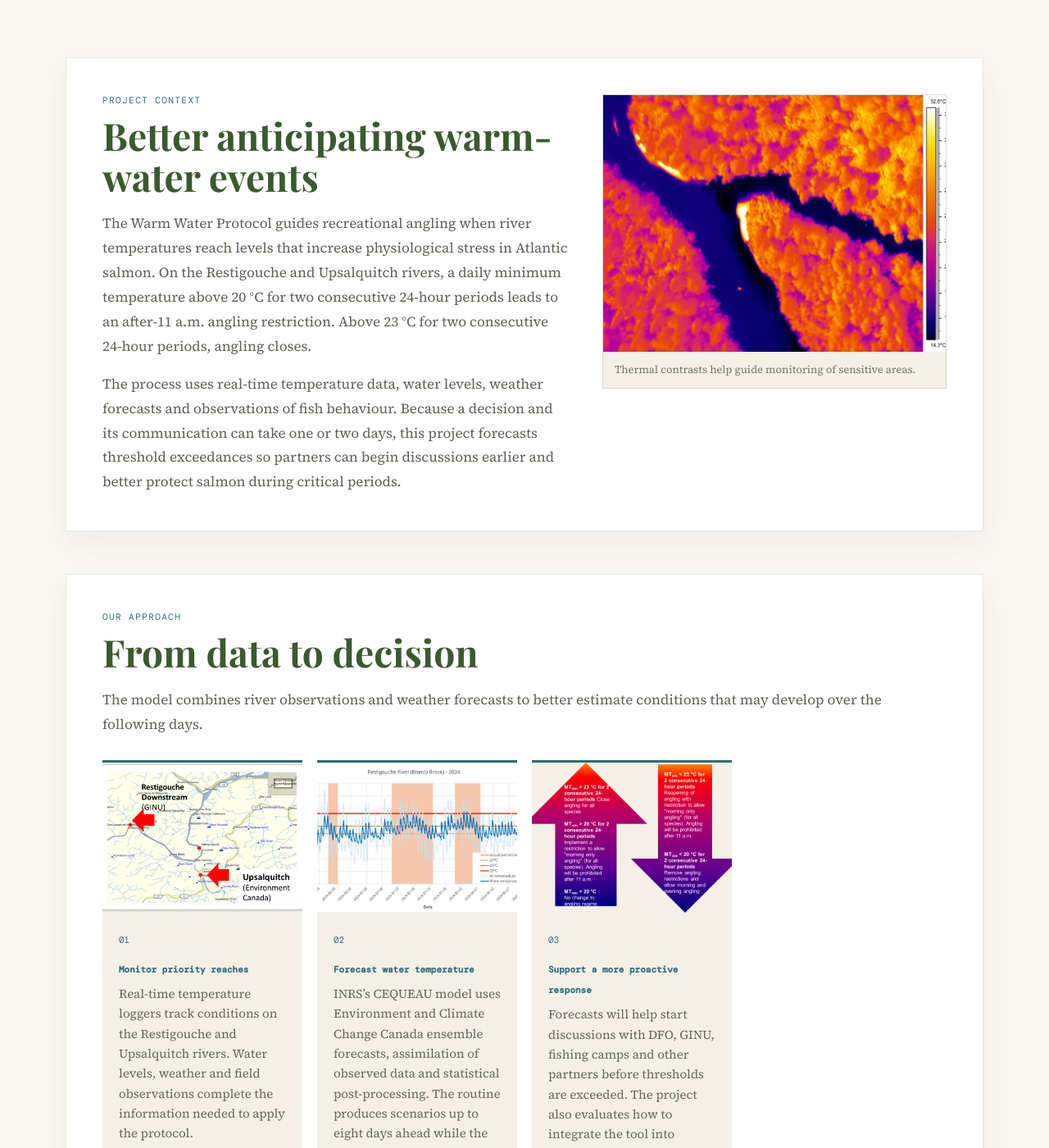
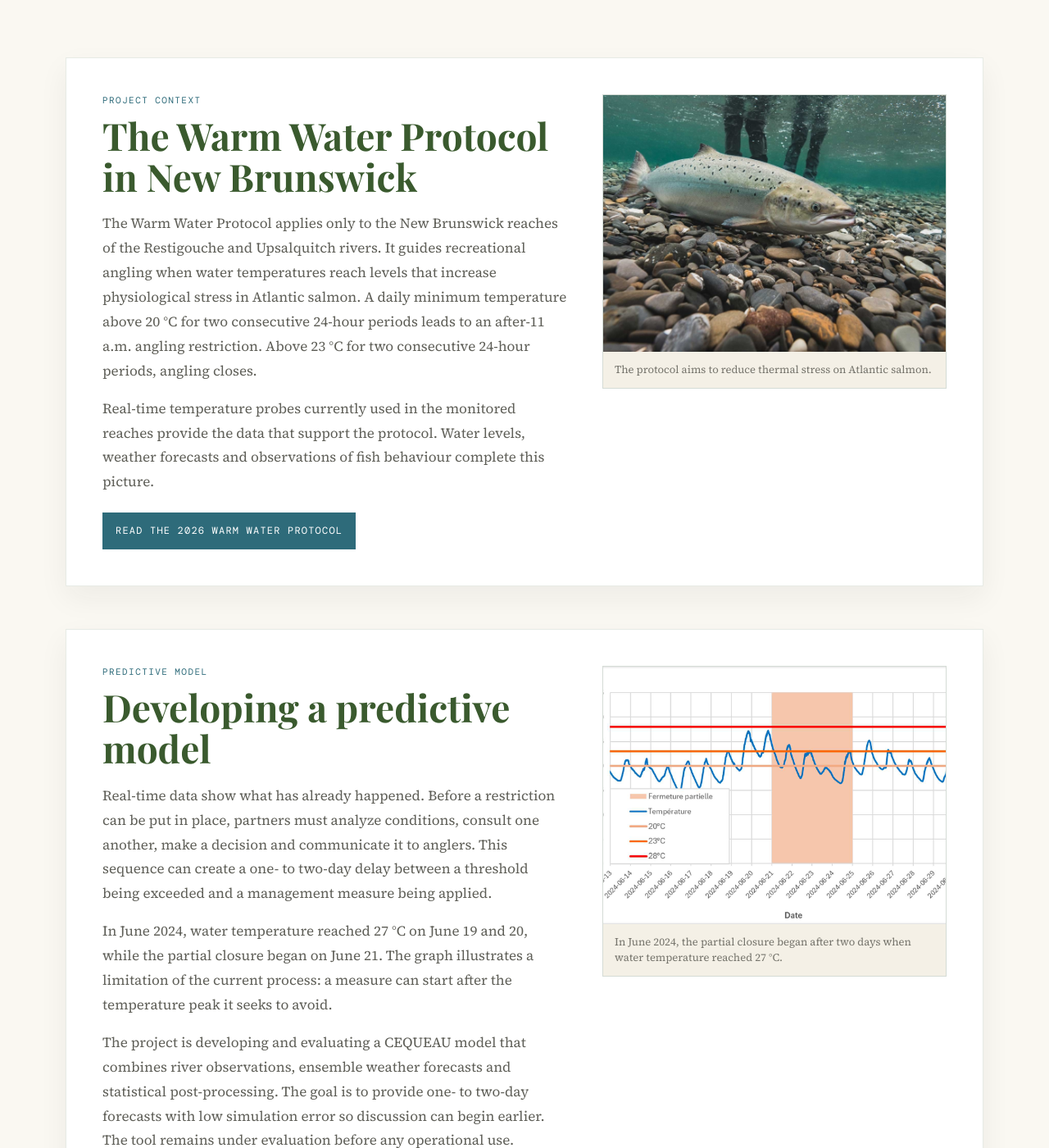
Before and after one commit to foxah047-stack/secure, a Jekyll site: the page built from _projects/modele-predictif-temperature-protocole-eau-chaude.md, in a window 1280 px wide and 1400 px high, scrolled down 582 px. Shown: the whole window at 82% size. Built offline with Jekyll 4.4.1, drawn with Linux system fonts in a browser that asks for light colours; some web fonts are replaced; some of the changed text lies outside the part shown.

Commit message:
Restructure warm water protocol project page

```diff
--- a/_projects/modele-predictif-temperature-protocole-eau-chaude.md
+++ b/_projects/modele-predictif-temperature-protocole-eau-chaude.md
@@ -8,11 +8,11 @@ title_fr: Modèle prédictif de température pour le protocole d’eau chaude
 title_en: Water temperature forecasting model for the Warm Water Protocol
 subtitle_fr: Anticiper les épisodes de chaleur pour mieux protéger le saumon atlantique et soutenir les décisions de gestion de la pêche.
 subtitle_en: Anticipating warm-water events to better protect Atlantic salmon and support angling-management decisions.
-hero_image: /assets/img/warm-water-protocol/saumon.jpg
-hero_alt_fr: Saumon atlantique dans son habitat naturel
-hero_alt_en: Atlantic salmon in its natural habitat
-hero_caption_fr: Protéger le saumon pendant les épisodes d’eau chaude.
-hero_caption_en: Protecting salmon during warm-water events.
+hero_image: /assets/img/warm-water-protocol/warm-water-monitoring.jpg
+hero_alt_fr: Installation de suivi de la température de l’eau au bord de la rivière
+hero_alt_en: Water-temperature monitoring installation at the river’s edge
+hero_caption_fr: Les données de terrain soutiennent l’application du protocole d’eau chaude.
+hero_caption_en: Field data support implementation of the Warm Water Protocol.
 card_image: /assets/img/warm-water-protocol/saumon.jpg
 card_alt_fr: Saumon atlantique dans son habitat naturel
 card_alt_en: Atlantic salmon in its natural habitat
@@ -21,64 +21,52 @@ sections:
   - type: text
     kicker_fr: Contexte du projet
     kicker_en: Project context
-    title_fr: Mieux anticiper les épisodes d’eau chaude
-    title_en: Better anticipating warm-water events
+    title_fr: Le protocole d’eau chaude au Nouveau-Brunswick
+    title_en: The Warm Water Protocol in New Brunswick
     body_fr: |
-      Le protocole d’eau chaude encadre la pêche récréative lorsque la température de la rivière atteint des niveaux qui augmentent le stress physiologique du saumon atlantique. Sur la Restigouche et l’Upsalquitch, une température minimale quotidienne supérieure à 20 °C pendant deux périodes de 24 heures mène à une restriction de pêche après 11 h. Au-delà de 23 °C pendant deux périodes de 24 heures, la pêche est fermée.
+      Le protocole d’eau chaude s’applique uniquement aux secteurs néo-brunswickois des rivières Restigouche et Upsalquitch. Il encadre la pêche récréative lorsque la température de l’eau atteint des niveaux qui augmentent le stress physiologique du saumon atlantique. Une température minimale quotidienne supérieure à 20 °C pendant deux périodes de 24 heures mène à une restriction de pêche après 11 h. Au-delà de 23 °C pendant deux périodes de 24 heures, la pêche est fermée.
 
-      Le processus repose sur des données de température en temps réel, les niveaux d’eau, les prévisions météo et les observations de comportement des poissons. Or, une décision et sa communication peuvent prendre un ou deux jours. Le projet vise donc à prévoir les dépassements de seuils afin d’amorcer la concertation plus tôt et de mieux protéger les saumons pendant les périodes critiques.
+      Des sondes de température en temps réel, actuellement utilisées dans les secteurs visés, transmettent les données qui appuient le protocole. Les niveaux d’eau, les prévisions météorologiques et les observations de comportement des poissons complètent ce portrait.
+
+      <div class="project-button-row"><a class="project-button" href="/assets/documents/restigouche-warm-water-protocol-2026.pdf" target="_blank" rel="noopener">Consulter le protocole d’eau chaude 2026</a></div>
     body_en: |
-      The Warm Water Protocol guides recreational angling when river temperatures reach levels that increase physiological stress in Atlantic salmon. On the Restigouche and Upsalquitch rivers, a daily minimum temperature above 20 °C for two consecutive 24-hour periods leads to an after-11 a.m. angling restriction. Above 23 °C for two consecutive 24-hour periods, angling closes.
+      The Warm Water Protocol applies only to the New Brunswick reaches of the Restigouche and Upsalquitch rivers. It guides recreational angling when water temperatures reach levels that increase physiological stress in Atlantic salmon. A daily minimum temperature above 20 °C for two consecutive 24-hour periods leads to an after-11 a.m. angling restriction. Above 23 °C for two consecutive 24-hour periods, angling closes.
 
-      The process uses real-time temperature data, water levels, weather forecasts and observations of fish behaviour. Because a decision and its communication can take one or two days, this project forecasts threshold exceedances so partners can begin discussions earlier and better protect salmon during critical periods.
+      Real-time temperature probes currently used in the monitored reaches provide the data that support the protocol. Water levels, weather forecasts and observations of fish behaviour complete this picture.
+
+      <div class="project-button-row"><a class="project-button" href="/assets/documents/restigouche-warm-water-protocol-2026.pdf" target="_blank" rel="noopener">Read the 2026 Warm Water Protocol</a></div>
     image_show: true
-    image: /assets/img/warm-water-protocol/thermal-river-imagery.png
-    image_alt_fr: Imagerie thermique montrant les contrastes de température dans un secteur de rivière
-    image_alt_en: Thermal imagery showing temperature contrasts in a river reach
-    image_caption_fr: Les contrastes thermiques guident le suivi des zones sensibles.
-    image_caption_en: Thermal contrasts help guide monitoring of sensitive areas.
-
-  - type: steps
-    kicker_fr: Notre méthode
-    kicker_en: Our approach
-    title_fr: Des données à la décision
-    title_en: From data to decision
-    intro_fr: Le modèle combine les observations de la rivière et les prévisions météorologiques pour mieux estimer les conditions qui se développeront dans les jours suivants.
-    intro_en: The model combines river observations and weather forecasts to better estimate conditions that may develop over the following days.
-    steps:
-      - title_fr: Suivre les secteurs visés
-        title_en: Monitor priority reaches
-        text_fr: Des thermographes en temps réel suivent les conditions de la Restigouche et de l’Upsalquitch. Les niveaux d’eau, la météo et les observations terrain complètent le portrait nécessaire à l’application du protocole.
-        text_en: Real-time temperature loggers track conditions on the Restigouche and Upsalquitch rivers. Water levels, weather and field observations complete the information needed to apply the protocol.
-        image: /assets/img/warm-water-protocol/protocol-stations-map.png
-        image_alt_fr: Carte des secteurs suivis pour le protocole d’eau chaude
-        image_alt_en: Map of reaches monitored for the Warm Water Protocol
-      - title_fr: Prévoir la température de l’eau
-        title_en: Forecast water temperature
-        text_fr: Le modèle CEQUEAU de l’INRS utilise des prévisions d’ensemble d’Environnement et Changement climatique Canada, l’assimilation des données observées et un post-traitement statistique. La routine produit des scénarios jusqu’à huit jours à l’avance, tandis que le projet évalue la fiabilité opérationnelle des prévisions à court terme.
-        text_en: INRS’s CEQUEAU model uses Environment and Climate Change Canada ensemble forecasts, assimilation of observed data and statistical post-processing. The routine produces scenarios up to eight days ahead while the project evaluates the operational reliability of short-term forecasts.
-        image: /assets/img/warm-water-protocol/restigouche-temperature-2024.jpg
-        image_alt_fr: Évolution de la température de l’eau dans la rivière Restigouche durant l’été 2024
-        image_alt_en: Water-temperature pattern in the Restigouche River during summer 2024
-      - title_fr: Appuyer une réponse plus proactive
-        title_en: Support a more proactive response
-        text_fr: Les prévisions serviront à amorcer les échanges avec le MPO, GINU, les camps de pêche et les autres partenaires avant que les seuils soient dépassés. Le projet évalue aussi comment intégrer cet outil aux décisions de fermeture, de réouverture et de communication.
-        text_en: Forecasts will help start discussions with DFO, GINU, fishing camps and other partners before thresholds are exceeded. The project also evaluates how to integrate the tool into closure, reopening and communication decisions.
-        image: /assets/img/warm-water-protocol/protocol-thresholds.png
-        image_alt_fr: Schéma des seuils et restrictions du protocole d’eau chaude
-        image_alt_en: Diagram of Warm Water Protocol thresholds and restrictions
+    image: /assets/img/warm-water-protocol/saumon.jpg
+    image_alt_fr: Saumon atlantique dans son habitat naturel
+    image_alt_en: Atlantic salmon in its natural habitat
+    image_caption_fr: Le protocole vise à réduire le stress thermique du saumon atlantique.
+    image_caption_en: The protocol aims to reduce thermal stress on Atlantic salmon.
 
   - type: text
-    kicker_fr: Documentation de référence
-    kicker_en: Reference documentation
-    title_fr: Le protocole et la revue de littérature
-    title_en: The protocol and literature review
+    kicker_fr: Modèle prédictif
+    kicker_en: Predictive model
+    title_fr: Développement d’un modèle prédictif
+    title_en: Developing a predictive model
     body_fr: |
-      Le protocole d’eau chaude 2026 décrit les paramètres suivis, les seuils et les responsabilités des partenaires. La revue de littérature synthétise les connaissances sur le stress thermique, la remise à l’eau et les options de gestion applicables à la Restigouche.
+      Les données en temps réel indiquent ce qui s’est déjà produit. Avant de mettre une restriction en place, les partenaires doivent analyser les conditions, se concerter, prendre une décision et la communiquer aux pêcheurs. Cette séquence peut créer un délai d’un à deux jours entre le dépassement d’un seuil et la mesure appliquée.
 
-      [Voir la documentation du protocole d’eau chaude](/resources/research/#warm-water-protocol-documentation).
+      En juin 2024, la température a atteint 27 °C les 19 et 20 juin, alors que la fermeture partielle a commencé le 21 juin. Le graphique illustre cette limite de l’opérationnalisation actuelle : une mesure peut commencer après le pic de température qu’elle vise à éviter.
+
+      Le projet développe et évalue un modèle CEQUEAU qui combine les observations de la rivière, les prévisions météorologiques d’ensemble et un post-traitement statistique. L’objectif est de fournir, avec une faible erreur de simulation, des prévisions à un horizon d’un à deux jours afin d’amorcer la concertation plus tôt. L’outil demeure en évaluation avant toute utilisation opérationnelle.
+
+      <div class="project-button-row"><a class="project-button" href="/assets/documents/warm-water-protocol-literature-review-2025.pdf" target="_blank" rel="noopener">Consulter la revue de littérature</a></div>
     body_en: |
-      The 2026 Warm Water Protocol describes the monitored parameters, thresholds and partner responsibilities. The literature review synthesizes knowledge on thermal stress, catch-and-release and management options relevant to the Restigouche.
+      Real-time data show what has already happened. Before a restriction can be put in place, partners must analyze conditions, consult one another, make a decision and communicate it to anglers. This sequence can create a one- to two-day delay between a threshold being exceeded and a management measure being applied.
 
-      [View Warm Water Protocol documentation](/resources/research/#warm-water-protocol-documentation).
+      In June 2024, water temperature reached 27 °C on June 19 and 20, while the partial closure began on June 21. The graph illustrates a limitation of the current process: a measure can start after the temperature peak it seeks to avoid.
+
+      The project is developing and evaluating a CEQUEAU model that combines river observations, ensemble weather forecasts and statistical post-processing. The goal is to provide one- to two-day forecasts with low simulation error so discussion can begin earlier. The tool remains under evaluation before any operational use.
+
+      <div class="project-button-row"><a class="project-button" href="/assets/documents/warm-water-protocol-literature-review-2025.pdf" target="_blank" rel="noopener">Read the literature review</a></div>
+    image_show: true
+    image: /assets/img/warm-water-protocol/decision-delay-june-2024.png
+    image_alt_fr: Température de l’eau et période de fermeture partielle en juin 2024
+    image_alt_en: Water temperature and partial-closure period in June 2024
+    image_caption_fr: En juin 2024, la fermeture partielle a commencé après deux jours où la température avait atteint 27 °C.
+    image_caption_en: In June 2024, the partial closure began after two days when water temperature reached 27 °C.
 ---
```
Also changed, not shown: assets/img/warm-water-protocol/decision-delay-june-2024.png (added).
